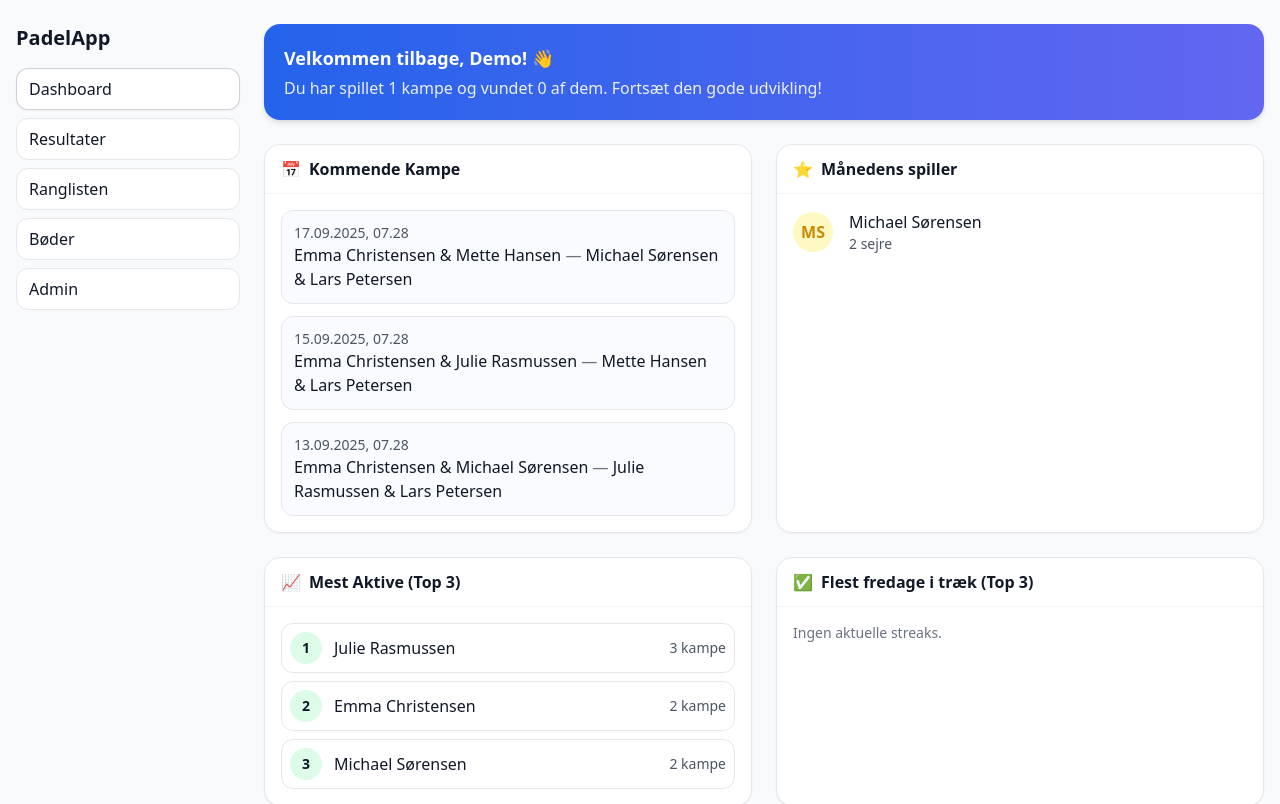
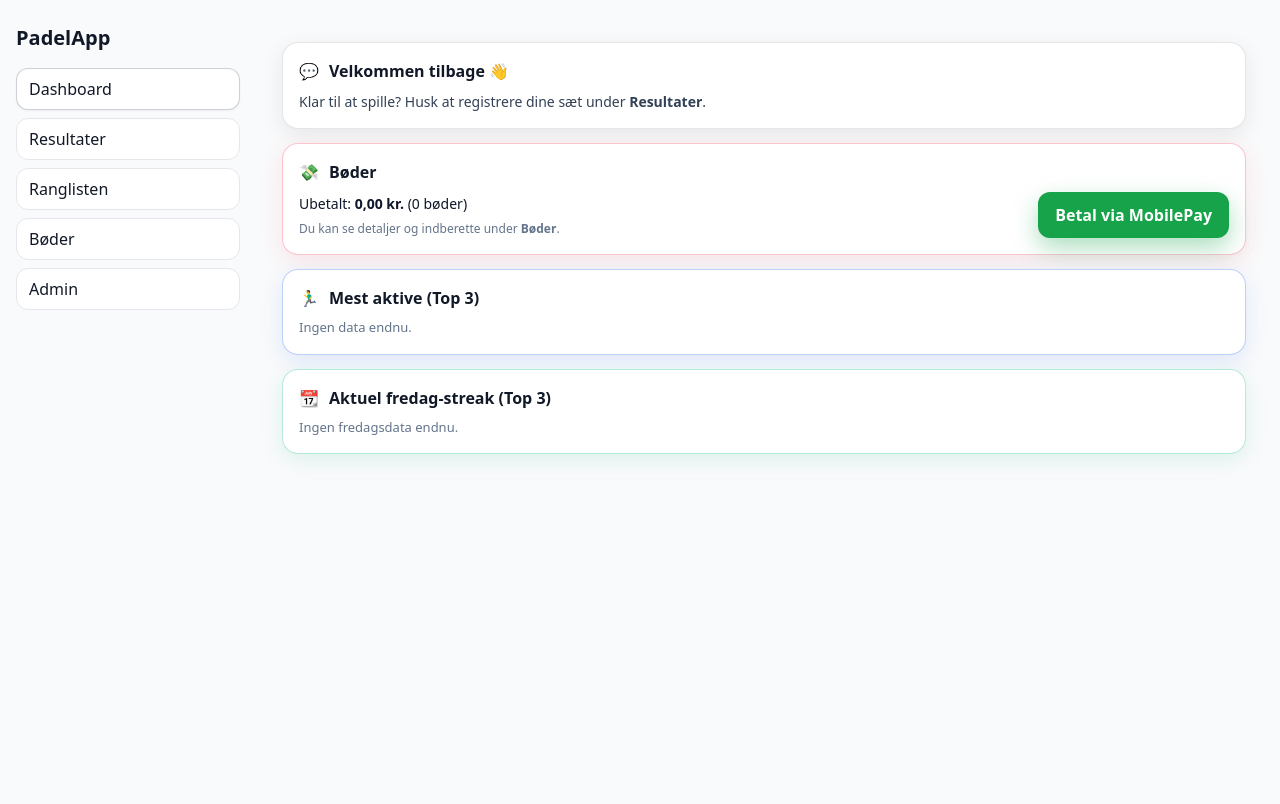
Before and after one commit to jstrange83/padel-friday-app, a React (Vite) app: page / in a window 1280 px wide. Shown: the top 804 px of the page. Built offline with nearby package versions, Linux system fonts and the light colour scheme.

Commit message:
Update Dashboard.tsx

```diff
--- a/src/pages/Dashboard.tsx
+++ b/src/pages/Dashboard.tsx
@@ -1,176 +1,142 @@
 // src/pages/Dashboard.tsx
-import React, { useMemo } from 'react';
-import { DEMO_MATCHES, DEMO_PLAYERS, LS_MATCHES, LS_PLAYERS, load } from '../lib/demoData';
+import React from "react";
+import {
+  formatDKK,
+  getMostActive,
+  getCurrentFridayStreaks,
+  getUnpaidFinesTotalDKK,
+  getUnpaidFinesCount,
+} from "../lib/selectors";
 
-type MatchRec = typeof DEMO_MATCHES[number];
-type Player   = typeof DEMO_PLAYERS[number];
+function Card(props: React.PropsWithChildren<{ title?: string; icon?: React.ReactNode; accent?: "blue"|"green"|"rose"|"slate" }>) {
+  const ring =
+    props.accent === "blue"  ? "rgba(37,99,235,.12)" :
+    props.accent === "green" ? "rgba(16,185,129,.12)" :
+    props.accent === "rose"  ? "rgba(244,63,94,.12)" :
+    "rgba(2,6,23,.08)";
+  const border =
+    props.accent === "blue"  ? "rgba(37,99,235,.30)" :
+    props.accent === "green" ? "rgba(16,185,129,.30)" :
+    props.accent === "rose"  ? "rgba(244,63,94,.30)" :
+    "rgba(2,6,23,.10)";
 
-function fmtDate(iso:string){
-  const d = new Date(iso);
-  return d.toLocaleString('da-DK', { day:'2-digit', month:'2-digit', year:'numeric', hour:'2-digit', minute:'2-digit' });
-}
-
-function useData(){
-  const players = load<Player[]>(LS_PLAYERS, DEMO_PLAYERS);
-  const matches = load<MatchRec[]>(LS_MATCHES, DEMO_MATCHES).slice().sort((a,b)=>new Date(b.when).getTime()-new Date(a.when).getTime());
-  return { players, matches };
-}
-
-function Card({title, icon, children}:{title:string; icon?:React.ReactNode; children:React.ReactNode}){
   return (
-    <div className="rounded-2xl border border-gray-200 bg-white shadow-sm">
-      <div className="flex items-center gap-2 px-4 py-3 border-b border-gray-100">
-        {icon && <div>{icon}</div>}
-        <h3 className="font-semibold">{title}</h3>
-      </div>
-      <div className="p-4">{children}</div>
+    <div
+      style={{
+        background: "#fff",
+        borderRadius: 16,
+        border: `1px solid ${border}`,
+        boxShadow: `0 6px 22px ${ring}`,
+        padding: 16,
+      }}
+    >
+      {(props.title || props.icon) && (
+        <div style={{ display: "flex", alignItems: "center", gap: 10, marginBottom: 8 }}>
+          {props.icon}
+          <div style={{ fontWeight: 700 }}>{props.title}</div>
+        </div>
+      )}
+      {props.children}
     </div>
   );
 }
 
-export default function Dashboard(){
-  const { players, matches } = useData();
+function CircleStat({ label, value }: { label: string; value: string | number }) {
+  return (
+    <div style={{ display: "flex", alignItems: "center", gap: 12 }}>
+      <div
+        style={{
+          width: 40,
+          height: 40,
+          borderRadius: "999px",
+          background: "#2563EB",
+          color: "#fff",
+          fontWeight: 800,
+          display: "grid",
+          placeItems: "center",
+          boxShadow: "0 10px 25px rgba(37,99,235,.35)",
+        }}
+      >
+        {value}
+      </div>
+      <div style={{ fontSize: 14, color: "#0F172A" }}>{label}</div>
+    </div>
+  );
+}
 
-  // Velkomst
-  const me = players.find(p=>p.id==='me') ?? players[0];
-  const myMatches = matches.filter(m => [...m.aNames, ...m.bNames].some(n=>n===me.name) && m.scoreA+m.scoreB>0);
-  const myWins = myMatches.filter(m => (m.aNames.includes(me.name) ? m.scoreA>m.scoreB : m.scoreB>m.scoreA));
-  const winPct = myMatches.length ? Math.round((myWins.length/myMatches.length)*100) : 0;
-
-  // Kommende
-  const upcoming = matches.filter(m => new Date(m.when).getTime() > Date.now()).slice(0,3);
-
-  // Mest aktive (Top 3) – baseret på matcher (seneste 30 dage)
-  const last30 = matches.filter(m => Date.now()-new Date(m.when).getTime() < 30*24*3600*1000 && (m.scoreA+m.scoreB)>0);
-  const counts = new Map<string, number>();
-  for(const m of last30){
-    for(const n of [...m.aNames, ...m.bNames]) counts.set(n, (counts.get(n)||0)+1);
-  }
-  const mostActive = [...counts.entries()].sort((a,b)=>b[1]-a[1]).slice(0,3);
-
-  // Fredags-streaks (aktuelle)
-  const isFri = (d:Date)=> d.getDay()===5;
-  const fridayByPlayer = new Map<string, string[]>(); // name -> array of ISO for won friday matches
-  for(const m of matches){
-    if(!(m.isFriday) || (m.scoreA+m.scoreB===0)) continue;
-    const winners = m.scoreA>m.scoreB ? m.aNames : m.bNames;
-    for(const w of winners){
-      const arr = fridayByPlayer.get(w)||[];
-      arr.push(m.when);
-      fridayByPlayer.set(w, arr);
-    }
-  }
-  function currentStreak(name:string){
-    const arr = (fridayByPlayer.get(name)||[]).map(s=>new Date(s)).sort((a,b)=>b.getTime()-a.getTime());
-    if(arr.length===0) return 0;
-    let streak = 0;
-    for(const d of arr){
-      if(isFri(d)) streak++;
-      else break;
-    }
-    return streak;
-  }
-  const streaks = players.map(p=>({name:p.name, s: currentStreak(p.name)})).filter(x=>x.s>0).sort((a,b)=>b.s-a.s).slice(0,3);
-
-  // “Månedens spiller” – flest sejre sidste 30 dage
-  const wins30 = new Map<string, number>();
-  for(const m of last30){
-    if(m.scoreA+m.scoreB===0) continue;
-    const winners = m.scoreA>m.scoreB ? m.aNames : m.bNames;
-    for(const w of winners) wins30.set(w, (wins30.get(w)||0)+1);
-  }
-  const monthWinner = [...wins30.entries()].sort((a,b)=>b[1]-a[1])[0];
+export default function Dashboard() {
+  const mostActive = getMostActive(3);
+  const streaks    = getCurrentFridayStreaks(3);
+  const unpaidDKK  = getUnpaidFinesTotalDKK();
+  const unpaidCnt  = getUnpaidFinesCount();
 
   return (
-    <div className="space-y-6">
-      {/* Welcome */}
-      <div className="rounded-2xl p-5 bg-gradient-to-r from-blue-600 to-indigo-500 text-white shadow-md">
-        <div className="text-lg font-semibold">Velkommen tilbage, {me?.name?.split(' ')[0] || 'spiller'}! 👋</div>
-        <div className="opacity-90 mt-1">Du har spillet {myMatches.length} kampe og vundet {myWins.length} af dem. Fortsæt den gode udvikling!</div>
-      </div>
+    <div style={{ padding: 18, display: "grid", gap: 14 }}>
+      {/* Velkomst / besked */}
+      <Card title="Velkommen tilbage 👋" icon={<span>💬</span>} accent="slate">
+        <div style={{ fontSize: 14, color: "#334155" }}>
+          Klar til at spille? Husk at registrere dine sæt under <b>Resultater</b>.
+        </div>
+      </Card>
 
-      <div className="grid grid-cols-1 xl:grid-cols-2 gap-6">
-        <Card title="Kommende Kampe" icon={<span className="text-blue-600">📅</span>}>
-          {upcoming.length===0 ? <div className="text-gray-500 text-sm">Ingen planlagte kampe.</div> :
-            <div className="space-y-3">
-              {upcoming.map(u=>(
-                <div key={u.id} className="rounded-xl border border-gray-200 p-3 bg-blue-50/40">
-                  <div className="text-sm text-gray-600">{fmtDate(u.when)}</div>
-                  <div className="font-medium">{u.aNames.join(' & ')} <span className="text-gray-500">—</span> {u.bNames.join(' & ')}</div>
-                </div>
-              ))}
+      {/* Bøder øverst */}
+      <Card title="Bøder" icon={<span>💸</span>} accent="rose">
+        <div style={{ display: "flex", alignItems: "center", justifyContent: "space-between", gap: 12, flexWrap: "wrap" }}>
+          <div style={{ display: "grid", gap: 6 }}>
+            <div style={{ fontSize: 14, color: "#0F172A" }}>
+              Ubetalt: <b>{formatDKK(unpaidDKK)}</b> ({unpaidCnt} {unpaidCnt===1?"bøde":"bøder"})
             </div>
-          }
-        </Card>
-
-        <Card title="Månedens spiller" icon={<span className="text-yellow-500">⭐</span>}>
-          {monthWinner ? (
-            <div className="flex items-center gap-4">
-              <div className="h-10 w-10 rounded-full bg-yellow-100 flex items-center justify-center font-semibold text-yellow-600">
-                {monthWinner[0].split(' ').map(s=>s[0]).join('').slice(0,2).toUpperCase()}
-              </div>
-              <div>
-                <div className="font-medium">{monthWinner[0]}</div>
-                <div className="text-sm text-gray-600">{monthWinner[1]} sejre</div>
-              </div>
+            <div style={{ fontSize: 12, color: "#64748B" }}>
+              Du kan se detaljer og indberette under <b>Bøder</b>.
             </div>
-          ) : <div className="text-gray-500 text-sm">Ingen data endnu.</div>}
-        </Card>
-      </div>
-
-      <div className="grid grid-cols-1 xl:grid-cols-2 gap-6">
-        <Card title="Mest Aktive (Top 3)" icon={<span className="text-green-600">📈</span>}>
-          {mostActive.length===0 ? <div className="text-gray-500 text-sm">Ingen kampe registreret endnu.</div> :
-            <ol className="space-y-2">
-              {mostActive.map(([name, cnt], i)=>(
-                <li key={name} className="flex items-center justify-between rounded-xl border border-gray-200 p-2">
-                  <div className="flex items-center gap-3">
-                    <div className="h-8 w-8 rounded-full bg-green-100 flex items-center justify-center text-sm font-semibold">{i+1}</div>
-                    <div className="font-medium">{name}</div>
-                  </div>
-                  <div className="text-sm text-gray-600">{cnt} kampe</div>
-                </li>
-              ))}
-            </ol>
-          }
-        </Card>
-
-        <Card title="Flest fredage i træk (Top 3)" icon={<span className="text-emerald-600">✅</span>}>
-          {streaks.length===0 ? <div className="text-gray-500 text-sm">Ingen aktuelle streaks.</div> :
-            <ol className="space-y-2">
-              {streaks.map((s,i)=>(
-                <li key={s.name} className="flex items-center justify-between rounded-xl border border-gray-200 p-2">
-                  <div className="flex items-center gap-3">
-                    <div className="h-8 w-8 rounded-full bg-emerald-100 flex items-center justify-center text-sm font-semibold">{i+1}</div>
-                    <div className="font-medium">{s.name}</div>
-                  </div>
-                  <div className="text-sm text-gray-600">{s.s} fredage i træk</div>
-                </li>
-              ))}
-            </ol>
-          }
-        </Card>
-      </div>
-
-      <div className="grid grid-cols-1 xl:grid-cols-3 gap-6">
-        <Card title="Vinderprocent" icon={<span className="text-purple-600">🏆</span>}>
-          <div className="text-3xl font-semibold">{winPct}%</div>
-          <div className="text-sm text-gray-600">{myWins.length} sejre af {myMatches.length} kampe</div>
-        </Card>
-        <Card title="Kampe spillet" icon={<span className="text-sky-600">🎯</span>}>
-          <div className="text-3xl font-semibold">{myMatches.length}</div>
-          <div className="text-sm text-gray-600">+{matches.filter(m=>new Date(m.when).getMonth()===new Date().getMonth() && (m.scoreA+m.scoreB>0)).length} denne måned</div>
-        </Card>
-        <Card title="Bøder" icon={<span className="text-rose-600">💸</span>}>
-          <div className="text-sm text-gray-700 mb-3">MobilePay-boks til indbetaling af bøder.</div>
+          </div>
           <a
             href="https://qr.mobilepay.dk/box/ad9ee90d-789f-42e9-aad8-b3b3e6ba7a5a/pay-in"
-            target="_blank" rel="noreferrer"
-            className="inline-flex items-center gap-2 rounded-xl bg-blue-600 hover:bg-blue-700 text-white px-4 py-2"
+            target="_blank"
+            rel="noreferrer"
+            style={{
+              padding: "10px 16px",
+              borderRadius: 12,
+              background: "#16A34A",
+              border: "1px solid rgba(22,163,74,.45)",
+              color: "#fff",
+              fontWeight: 800,
+              textDecoration: "none",
+              boxShadow: "0 10px 25px rgba(22,163,74,.35)",
+            }}
           >
-            Betal med MobilePay
+            Betal via MobilePay
           </a>
-        </Card>
+        </div>
+      </Card>
+
+      {/* 2-spaltet række: Mest aktive + Fredags-streaks */}
+      <div style={{ display: "grid", gridTemplateColumns: "1fr", gap: 14 }}>
+        <div style={{ display: "grid", gridTemplateColumns: "1fr", gap: 14 }}>
+          <Card title="Mest aktive (Top 3)" icon={<span>🏃‍♂️</span>} accent="blue">
+            {mostActive.length === 0 ? (
+              <div style={{ fontSize: 13, color: "#64748B" }}>Ingen data endnu.</div>
+            ) : (
+              <div style={{ display: "grid", gap: 10 }}>
+                {mostActive.map((r) => (
+                  <CircleStat key={r.name} label={r.name} value={r.count} />
+                ))}
+              </div>
+            )}
+          </Card>
+
+          <Card title="Aktuel fredag-streak (Top 3)" icon={<span>📆</span>} accent="green">
+            {streaks.length === 0 ? (
+              <div style={{ fontSize: 13, color: "#64748B" }}>Ingen fredagsdata endnu.</div>
+            ) : (
+              <div style={{ display: "grid", gap: 10 }}>
+                {streaks.map((r) => (
+                  <CircleStat key={r.name} label={r.name} value={r.streak} />
+                ))}
+              </div>
+            )}
+          </Card>
+        </div>
       </div>
     </div>
   );
```
